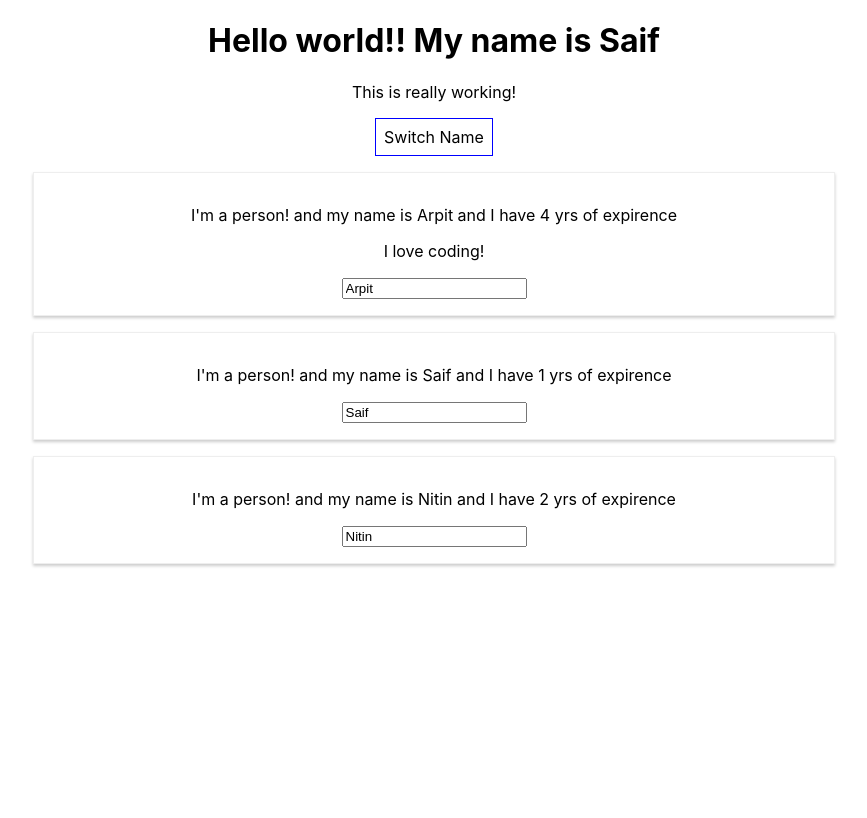
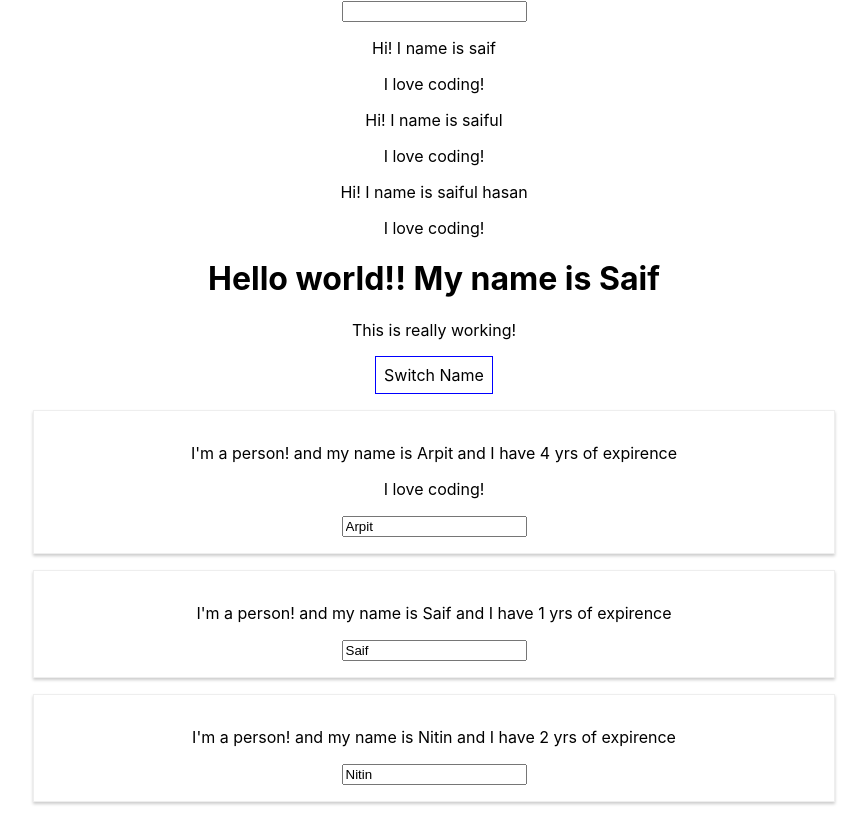
Before and after one commit to saif580/REACT-BASICS, a React (Create React App) app: page / in a window 1280 px wide. Shown: the whole page, without its empty margins (206-1073 px from the left). Built offline with nearby package versions, Linux system fonts and the light colour scheme.

Commit message:
practice

```diff
--- a/src/App.js
+++ b/src/App.js
@@ -4,6 +4,8 @@ import ReactDOM from 'react-dom';
 import './App.css';
 //Import Person from Person folder
 import Person from './Person/Person'
+import UserInput from './UserInput/UserInput.js';
+import UserOutput from './UserOutput/UserOuput';
 
 //Class based components and functional components
 class App extends Component {
@@ -12,6 +14,11 @@ class App extends Component {
         { name: 'Saif', experience: 1 },
         { name: 'Arpit', experience: 4 },
         { name: 'Nitin', experience: 2 }
+      ],
+      username:[
+        {name:'saif'},
+        {name:'saiful'},
+        {name:'saiful hasan'}
       ]
     };
     switchNameHandler=(newName)=>{
@@ -33,6 +40,16 @@ class App extends Component {
         ]
       })
     }
+    usernameChangeHandler=(event)=>{
+      this.setState({
+        username:[
+          {name:event.target.value},
+          {name:event.target.value},
+          {name:'saiful hasan'}
+        ]
+      })
+    }
+
     render(){
       const style={
         backgroundColor:"white",
@@ -46,8 +63,13 @@ class App extends Component {
     // Class should be written as className i.e camel case
       //There should be only one root element
       <div className="App">
+        <UserInput change={this.usernameChangeHandler}/>
+        <UserOutput username={this.state.username[0].name} />
+        <UserOutput username={this.state.username[1].name} />
+        <UserOutput username="saiful hasan"  />
         <h1>Hello world!! My name is Saif</h1>
         <p>This is  really working!</p>
+
         <button  style={style} onClick={()=>this.switchNameHandler("Saiful hasan")}>Switch Name</button>
         <Person
           name={this.state.person[1].name}
@@ -61,6 +83,7 @@ class App extends Component {
         <Person
           name={this.state.person[2].name}
           experience={this.state.person[2].experience} />
+
       </div>
       //pass anything Person which can be accessible using props in different components
     );
--- a/src/UserInput/UserInput.js
+++ b/src/UserInput/UserInput.js
@@ -0,0 +1,10 @@
+import React from 'react'
+const userInput=(props)=>{
+    return (
+        <div>
+            <input type="text" onChange={props.change} />
+        </div>
+    )
+}
+
+export default userInput;
--- a/src/UserOutput/UserOuput.js
+++ b/src/UserOutput/UserOuput.js
@@ -0,0 +1,11 @@
+import React from 'react'
+const userOutput=(props)=>{
+    return (
+        <div>
+            <p>Hi! I name is  {props.username}</p>
+            <p>I love coding!</p>
+        </div>
+    )
+}
+
+export default userOutput;
```
